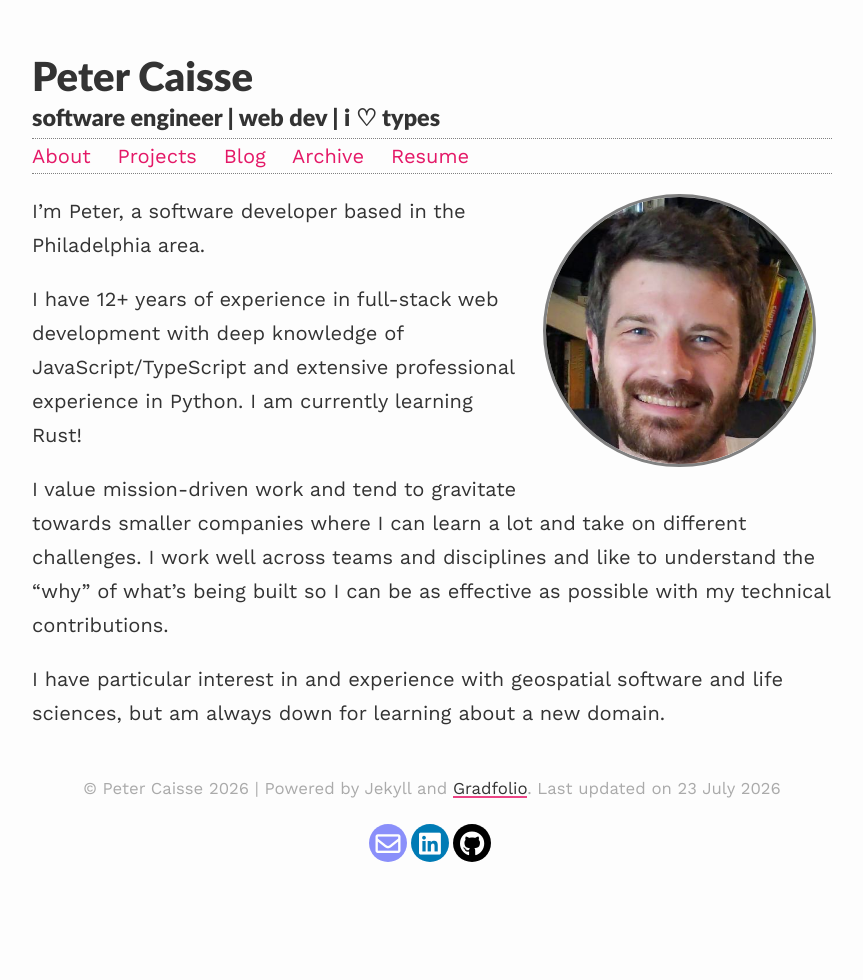
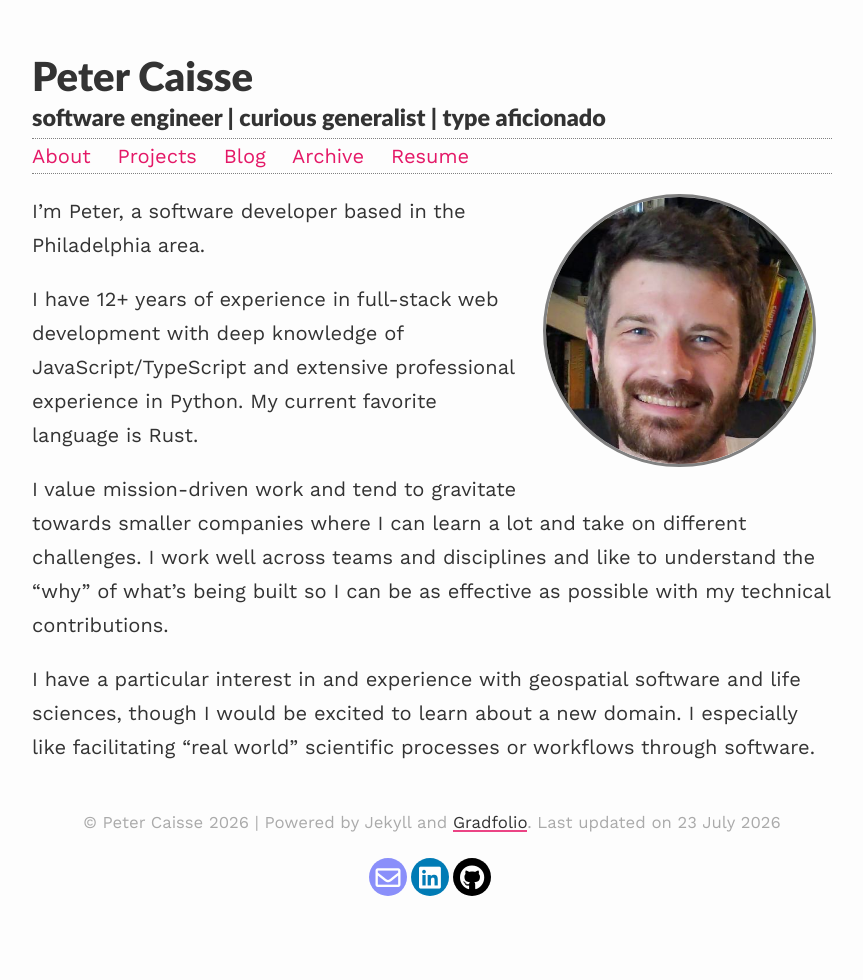
Before and after one commit to pcaisse/pcaisse.github.io, a Jekyll site: the page built from index.md, in a window 1280 px wide. Shown: the whole page, without its empty margins (208-1071 px from the left). Built offline with Jekyll 4.4.1, drawn with Linux system fonts in a browser that asks for light colours; nearby versions of some CDN libraries.

Commit message:
Update copy

```diff
--- a/_config.yml
+++ b/_config.yml
@@ -1,7 +1,7 @@
 ### your site title here
 
 title: Peter Caisse
-description: software engineer | web dev | i &#x2661; types
+description: software engineer | curious generalist | type aficionado
 
 baseurl: "" #name of GitHub repository
 url: "" #custom url to be used instead of GitHub repository
--- a/index.md
+++ b/index.md
@@ -10,11 +10,14 @@ published: true
 I'm Peter, a software developer based in the Philadelphia area.
 
 I have 12+ years of experience in full-stack web development with deep knowledge
-of JavaScript/TypeScript and extensive professional experience in Python. I am currently learning Rust!
+of JavaScript/TypeScript and extensive professional experience in Python. My current favorite
+language is Rust.
 
 I value mission-driven work and tend to gravitate towards smaller companies
 where I can learn a lot and take on different challenges. I work well across
 teams and disciplines and like to understand the "why" of what's being built so
 I can be as effective as possible with my technical contributions.
 
-I have particular interest in and experience with geospatial software and life sciences, but am always down for learning about a new domain.
+I have a particular interest in and experience with geospatial software and life sciences, though I
+would be excited to learn about a new domain. I especially like facilitating "real world" scientific
+processes or workflows through software.
```
Also changed, not shown: _pages/projects.md (+1 -1 lines).
